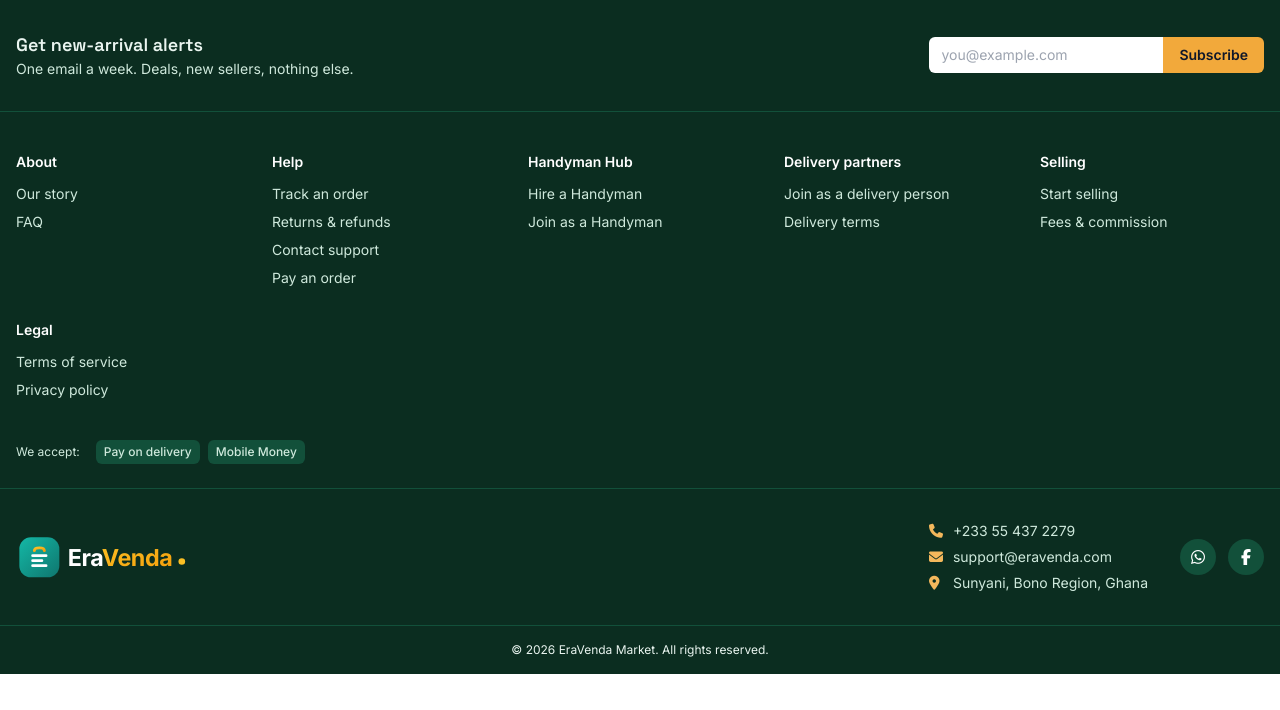
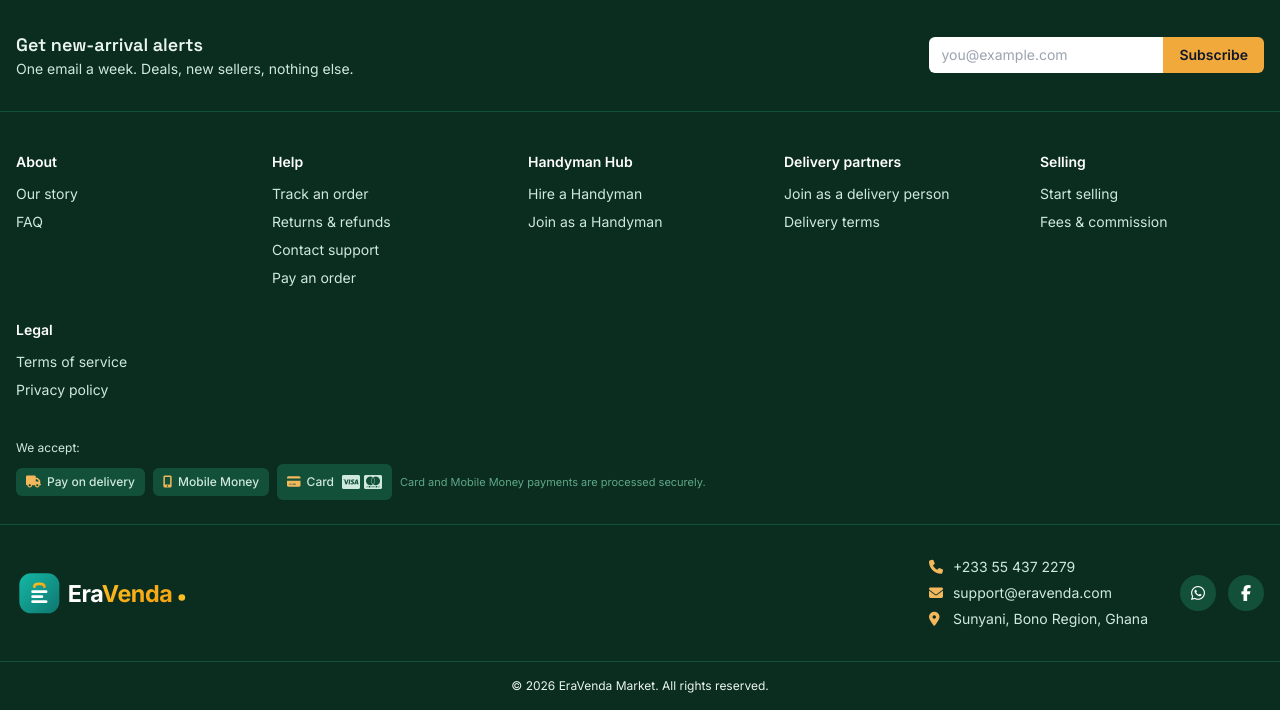
Before and after one commit to Ike-Icon/eravenda-market, a FastAPI app: page /about in a window 1280 px wide. Shown: the part 1424-2134 px from the top of the page. Before the commit the page ends 2098 px from the top, so only its background shows below. Run offline with FastAPI, Linux system fonts and the light colour scheme; parts of the project's set-up code (start-up, migrations or seed data) failed here and were passed over; some libraries are stand-ins or nearby versions.

Commit message:
payment method indicatons

```diff
--- a/frontend/templates/components/footer.html
+++ b/frontend/templates/components/footer.html
@@ -74,12 +74,25 @@
     </div>
   </div>
 
-  <!-- Payment icon placeholders — swap for real logos when you have brand assets -->
-  <div class="max-w-7xl mx-auto px-4 pb-6 flex flex-wrap items-center gap-2 text-xs text-brand-100">
-    <span class="mr-2">We accept:</span>
-    {% for label in ["Pay on delivery", "Mobile Money"] %}
-    <span class="bg-brand-700 rounded px-2 py-1 font-medium">{{ label }}</span>
-    {% endfor %}
+  <!-- Payment methods we accept, with recognizable icons for each -->
+  <div class="max-w-7xl mx-auto px-4 pb-6">
+    <p class="text-xs text-brand-100 mb-2">We accept:</p>
+    <div class="flex flex-wrap items-center gap-2 text-xs text-brand-100">
+      <span class="inline-flex items-center gap-1.5 bg-brand-700 rounded px-2.5 py-1.5 font-medium">
+        <i class="fas fa-truck text-accent-400"></i> Pay on delivery
+      </span>
+      <span class="inline-flex items-center gap-1.5 bg-brand-700 rounded px-2.5 py-1.5 font-medium">
+        <i class="fas fa-mobile-screen-button text-accent-400"></i> Mobile Money
+      </span>
+      <span class="inline-flex items-center gap-1.5 bg-brand-700 rounded px-2.5 py-1.5 font-medium">
+        <i class="fas fa-credit-card text-accent-400"></i> Card
+        <span class="inline-flex items-center gap-1 ml-0.5">
+          <i class="fa-brands fa-cc-visa text-base" aria-label="Visa"></i>
+          <i class="fa-brands fa-cc-mastercard text-base" aria-label="Mastercard"></i>
+        </span>
+      </span>
+      <span class="text-[11px] text-brand-300">Card and Mobile Money payments are processed securely.</span>
+    </div>
   </div>
 
   <!-- Logo + contact details + social -->
```
Also changed, not shown: 1 other file.
